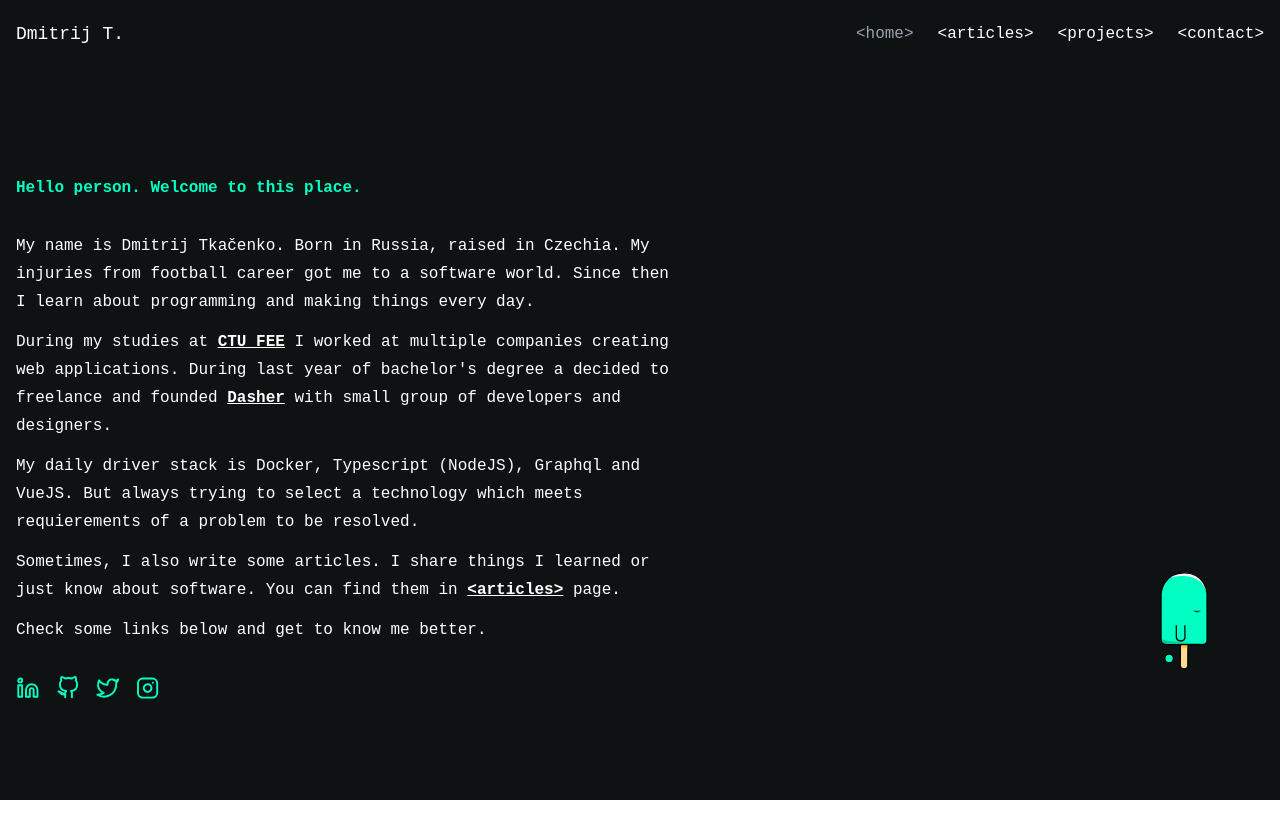
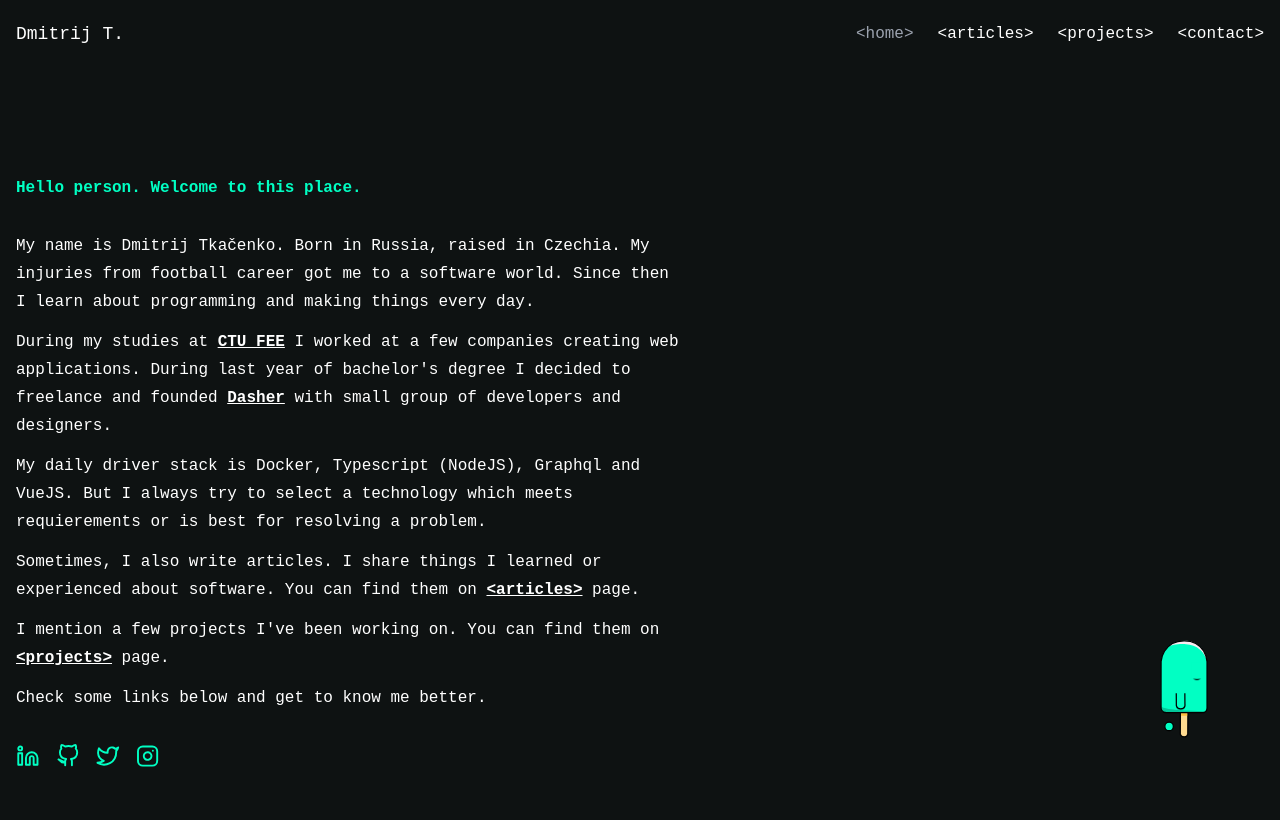
Before and after one commit to dmitrijt9/personal-web, a Vue app: page / in a window 1280 px wide. Built offline with nearby package versions, Linux system fonts and the light colour scheme.

Commit message:
💬 Update Hi text in Home page

```diff
--- a/src/components/Hi.vue
+++ b/src/components/Hi.vue
@@ -19,20 +19,24 @@
         rel="nofollow,norefferer"
         >CTU FEE</a
       >
-      I worked at multiple companies creating web applications. During last year
-      of bachelor's degree a decided to freelance and founded
+      I worked at a few companies creating web applications. During last year of
+      bachelor's degree I decided to freelance and founded
       <a href="https://dasher.cz" target="__blank">Dasher</a> with small group
       of developers and designers.
     </p>
     <p class="mt-3 leading-7">
       My daily driver stack is Docker, Typescript (NodeJS), Graphql and VueJS.
-      But always trying to select a technology which meets requierements of a
-      problem to be resolved.
+      But I always try to select a technology which meets requierements or is
+      best for resolving a problem.
     </p>
     <p class="mt-3 leading-7">
-      Sometimes, I also write some articles. I share things I learned or just
-      know about software. You can find them in
+      Sometimes, I also write articles. I share things I learned or experienced
+      about software. You can find them on
       <router-link to="/articles">&lt;articles&gt;</router-link> page.
+    </p>
+    <p class="mt-3 leading-7">
+      I mention a few projects I've been working on. You can find them on
+      <router-link to="/projects">&lt;projects&gt;</router-link> page.
     </p>
     <p class="mt-3 leading-7">
       Check some links below and get to know me better.
```
